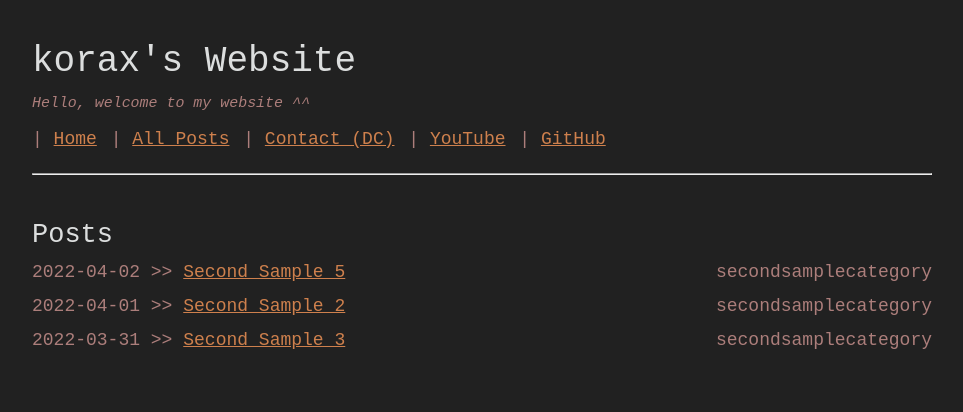
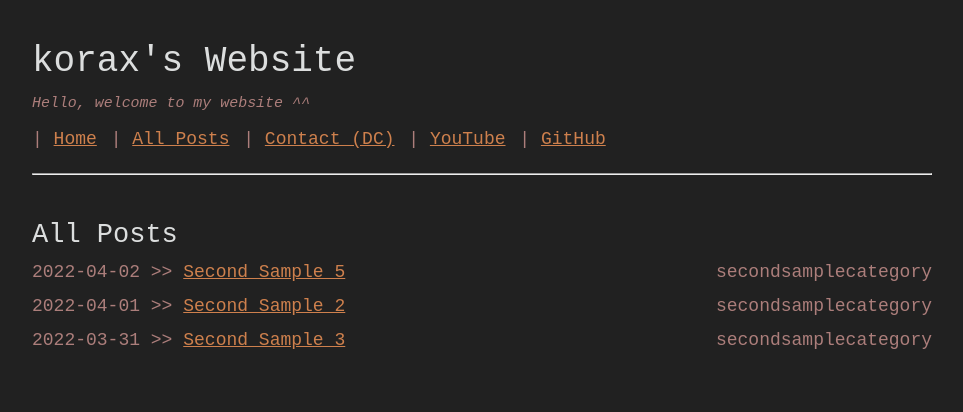
Before and after one commit to koraxial/koraxial.github.io, a Jekyll site: the page built from posts/index.html, in a window 1280 px wide. Shown: the top 412 px of the page, without its empty margins (158-1121 px from the left). Built offline with Jekyll 4.4.1, drawn with Linux system fonts in a browser that asks for light colours; the list of posts is cut into pages by our own code.

Commit message:
Update index.html

```diff
--- a/posts/index.html
+++ b/posts/index.html
@@ -1,11 +1,11 @@
 ---
 layout: default
-title: Posts
+title: All Posts
 pagination:
     enabled: true
 ---
 
-<h2>Posts</h2>
+<h2>All Posts</h2>
 {% for post in paginator.posts %}
 <span class="post-item"><span class="mobile-hide"> {{ post.date | date: '%Y-%m-%d' }} >> </span><a href="{{ post.url }}">{{ post.title }}</a><span class="float-right mobile-hide">{{ post.categories }}</span></span>
 {% endfor %}
```
